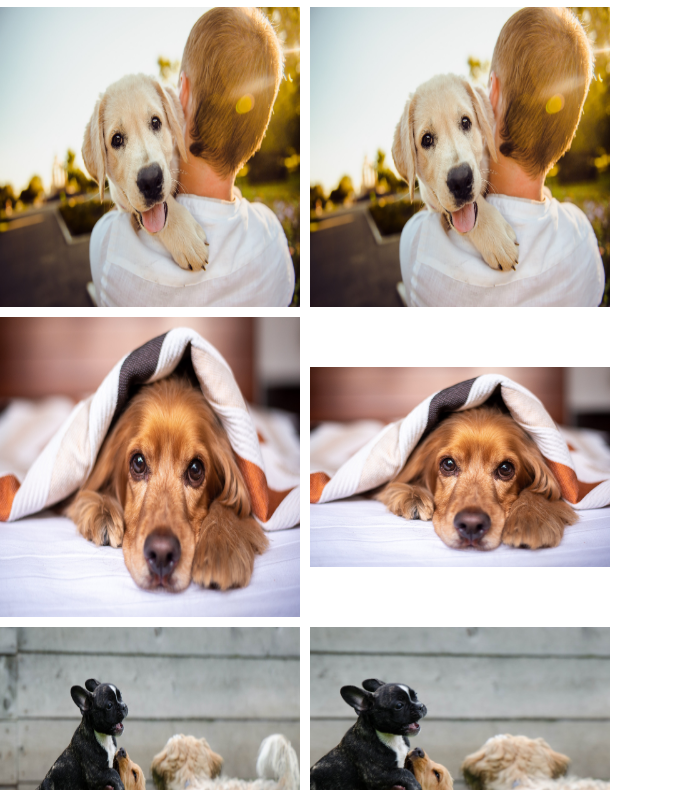
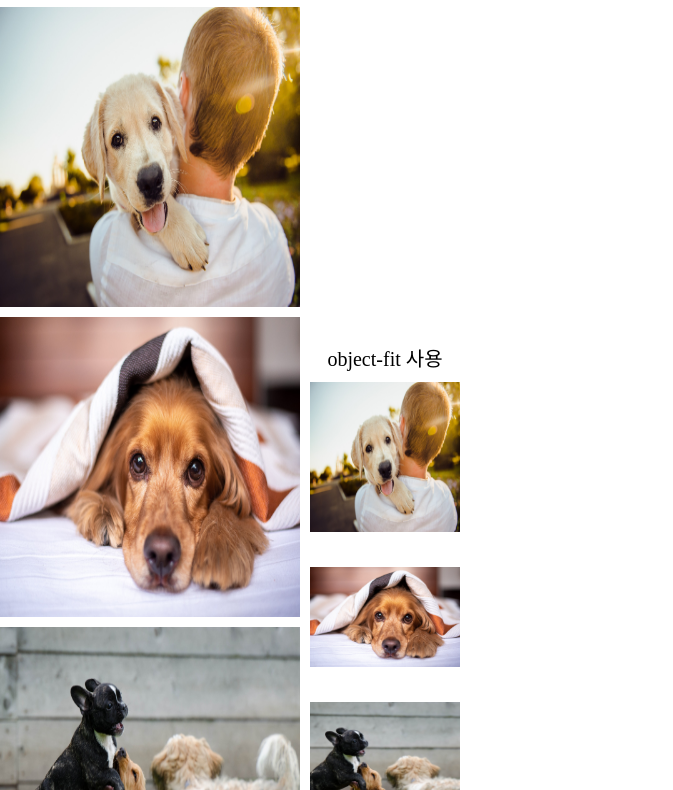
Before and after one commit to gentle-tiger/CSS, a plain HTML site: page background/object-fit/object.html in a window 1280 px wide. Shown: the part 52-842 px from the top of the page, without its empty margins (0-673 px from the left). Drawn offline with Linux system fonts and the light colour scheme.

Commit message:
object-fit

```diff
--- a/background/object-fit/object.html
+++ b/background/object-fit/object.html
@@ -46,23 +46,31 @@
         /* border: 3px solid red; */
       }
       .cloneImgs > img {
-        width: 300px;
-        height: 300px;
+        width: 150px;
+        height: 150px;
         /* border: 3px solid blue; */
       }
       .cloneImg1 {
+        /* 대체 콘텐츠의 가로세로비를 유지하면서, 콘텐츠 박스 내부에 들어가도록 크기를 맞춤 조절한다.
+                서로의 가로세로비가 일치하지 않으면 객체가 레터박스처럼된다. */
         object-fit: fill;
       }
       .cloneImg2 {
+        /* 대체 콘텐츠의 가로세로비를 유지하면서, 요소 콘텐츠 박스를 가득 채운다.
+                    서로의 가로세로비가 일치하지 않으면 객체 일부가 잘려나간다.  */
         object-fit: contain;
       }
       .cloneImg3 {
+        /* 요소 콘텐츠 박스 크기에 맞춰 콘텐츠 크기를 조절한다.
+                    가로세로비가 일치하지 않으면 콘텐츠가 늘어난다.*/
         object-fit: cover;
       }
       .cloneImg4 {
+        /* 대체 콘텐츠의 크기를 조절하지 않는다.  */
         object-fit: none;
       }
       .cloneImg5 {
+        /*`none` 과 `contain` 중 대체 콘텐츠의 크기가 더 작아지는 값을 선택한다.  */
         object-fit: scale-down;
       }
 
```
